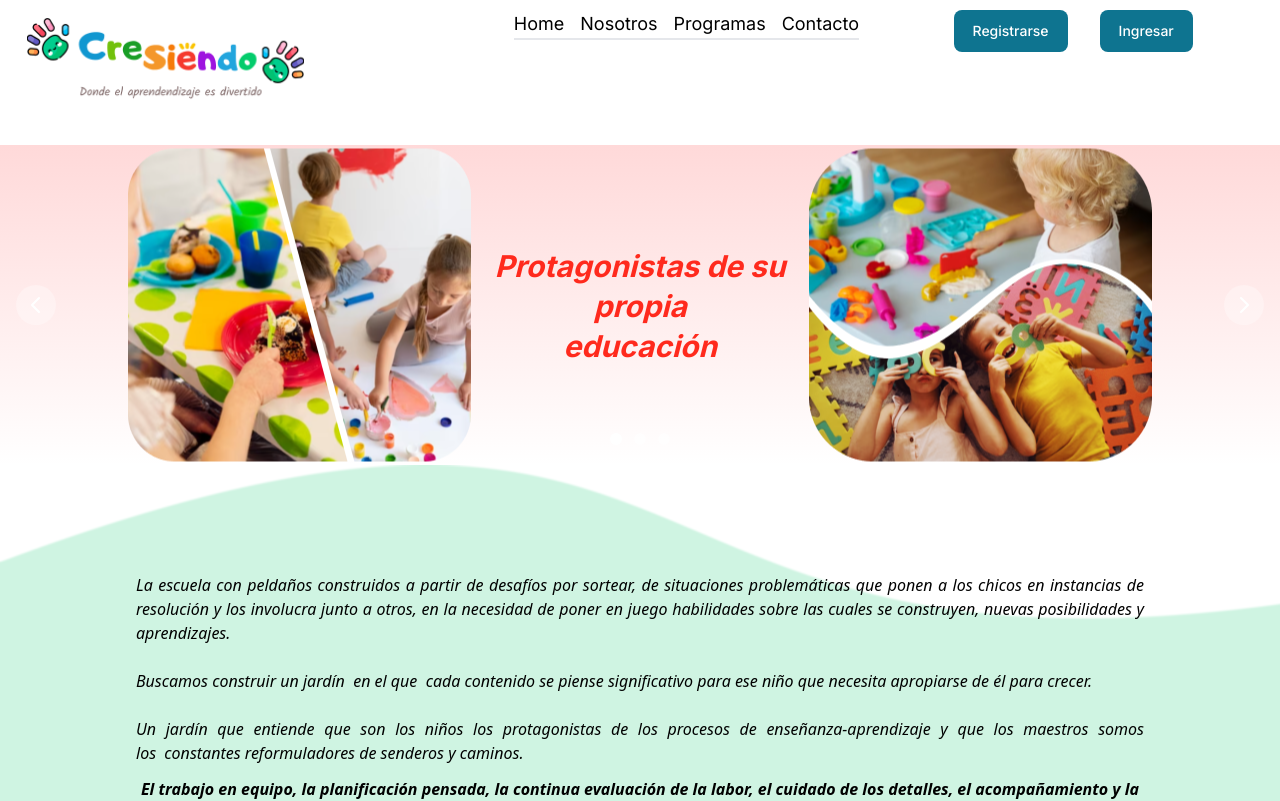
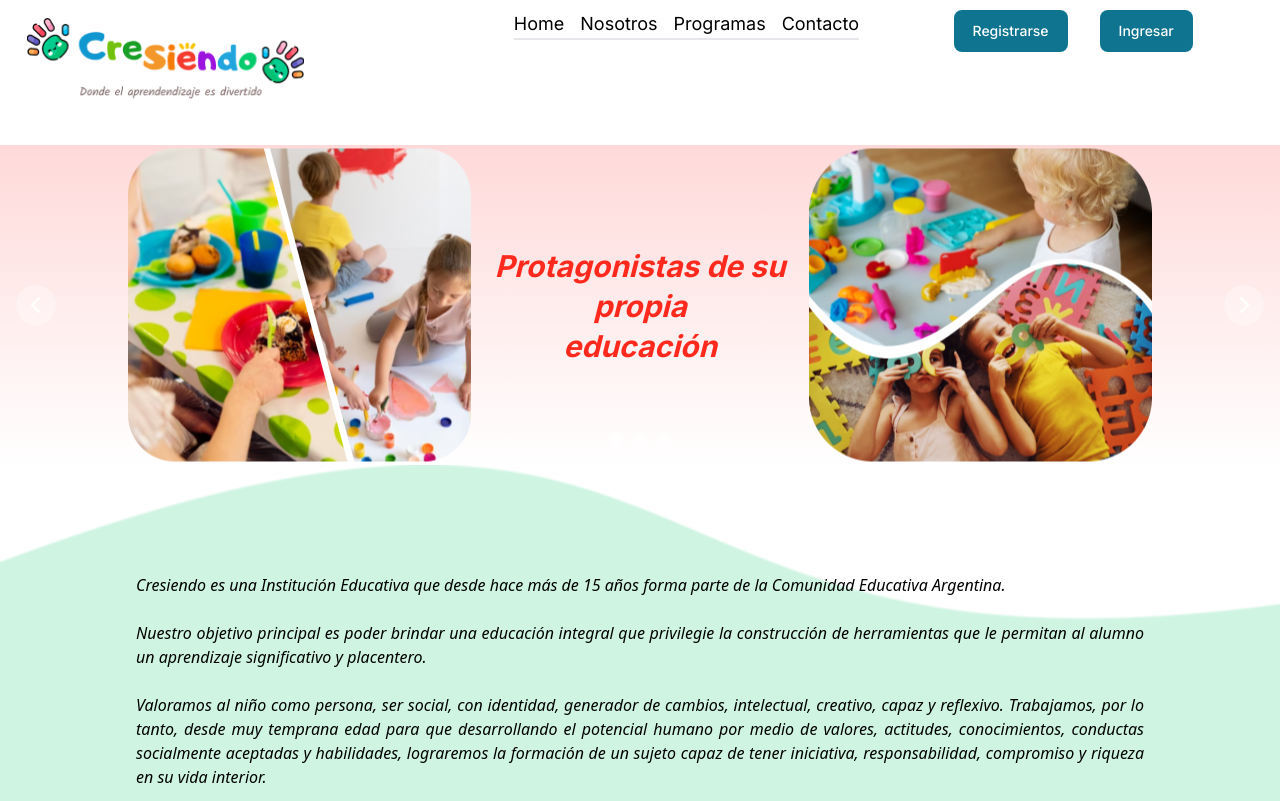
Before and after one commit to Manuel-ElGrillo/kids-garden, a Next.js app: page /nosotros in a window 1280 px wide. Shown: the top 801 px of the page. Built offline with nearby package versions, Linux system fonts and the light colour scheme.

Commit message:
Text on Us Page changed

```diff
--- a/src/app/nosotros/page.tsx
+++ b/src/app/nosotros/page.tsx
@@ -80,15 +80,15 @@ export default function Nosotros() {
 
       <section className="bg-[url('../../public/img/bgHome.png')] bg-no-repeat bg-white p-24">
 
-        <p className="font-sans font-normal font-style: italic text-justify px-10 py-3">La escuela con peldaños construidos a partir de desafíos por sortear, de situaciones problemáticas que ponen a los chicos en instancias de resolución y los involucra junto a otros, en la necesidad de poner en juego habilidades sobre las cuales se construyen, nuevas posibilidades y aprendizajes.
+        <p className="font-sans font-normal font-style: italic text-justify px-10 py-3">Cresiendo es una Institución Educativa que desde hace más de 15 años forma parte de la Comunidad Educativa Argentina.
         </p>
 
         <p className="font-sans font-normal font-style: italic text-justify px-10 py-3">
-          Buscamos construir un jardín  en el que  cada contenido se piense significativo para ese niño que necesita apropiarse de él para crecer.
+        Nuestro objetivo principal es poder brindar una educación integral que privilegie la construcción de herramientas que le permitan al alumno un aprendizaje significativo y placentero.
         </p>
 
         <p className="font-sans font-normal font-style: italic text-justify px-10 py-3">
-          Un jardín que entiende que son los niños los protagonistas de los procesos de enseñanza-aprendizaje y que los maestros somos los  constantes reformuladores de senderos y caminos.
+        Valoramos al niño como persona, ser social, con identidad, generador de cambios, intelectual, creativo, capaz y reflexivo. Trabajamos, por lo tanto, desde muy temprana edad para que desarrollando el potencial humano por medio de valores, actitudes, conocimientos, conductas socialmente aceptadas y habilidades, lograremos la formación de un sujeto capaz de tener iniciativa, responsabilidad, compromiso y riqueza en su vida interior.
         </p>
 
 
```
